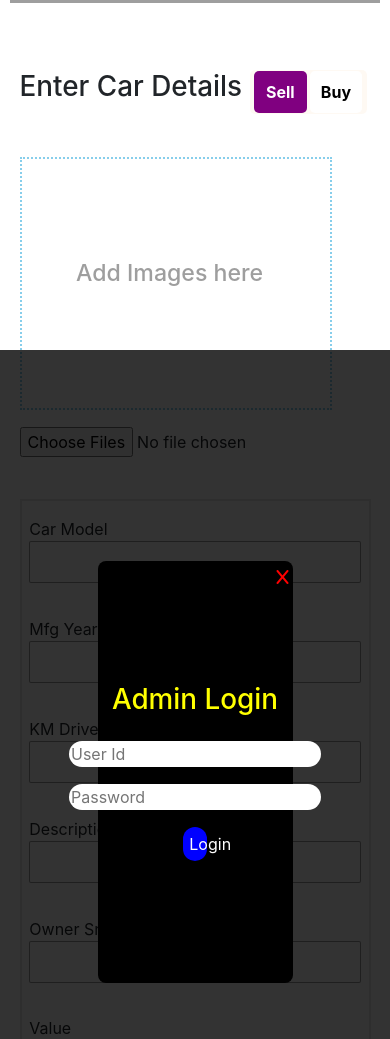
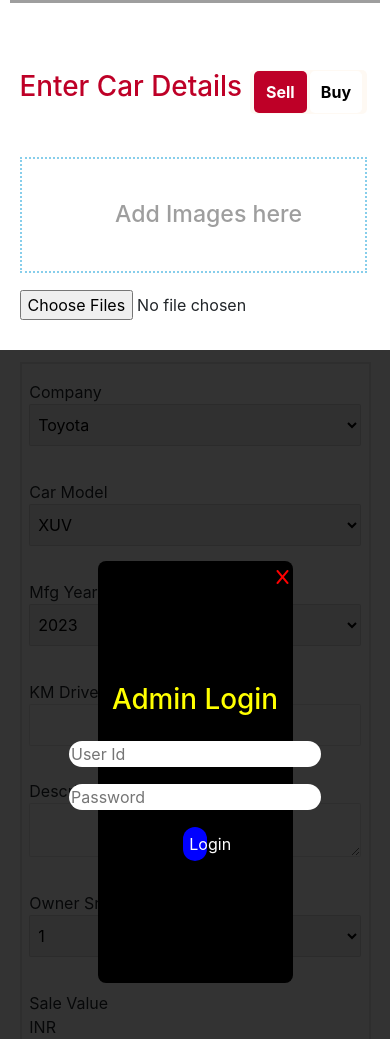
Before and after one commit to Rupam-B/Car-Relation-bsp, a React (Create React App) app: page /SellCarPortal in a window 390 px wide. Shown: the part 494-1533 px from the top of the page. Built offline with nearby package versions, Linux system fonts and the light colour scheme; grey boxes are pictures that could not be loaded.

Commit message:
home buttons added819

```diff
--- a/src/Components/HomePage/Home.jsx
+++ b/src/Components/HomePage/Home.jsx
@@ -88,7 +88,7 @@ const Home = () => {
                 onMouseEnter={()=>handlePhoneTooltip(items.id)}
                 onMouseLeave={()=>setPhonneToolTip(false)}
                 className='car-details-multi-btn multi-button-phone'>
-                  <i className="fa-solid fa-phone multi-btn-phone"></i>
+                  <i style={{fontSize:'1.4rem'}} className="fa-solid fa-phone multi-btn-phone"></i>
                   </button>
                 </div>
                 <div className='multi-whatsapp-combining-div'>
@@ -96,23 +96,21 @@ const Home = () => {
                 <button
                  onMouseEnter={()=>handleWhatsappTooltip(items.id)}
                  onMouseLeave={()=>setWhatsappToolTip(false)}
-                className='car-details-multi-btn multi-button-whatsapp'><i className="fa-brands fa-whatsapp multi-btn-whatsapp"></i></button>
+                className='car-details-multi-btn multi-button-whatsapp'><i style={{fontSize:'1.5rem'}} className="fa-brands fa-whatsapp multi-btn-whatsapp"></i></button>
                 </div>
                 <div className='multi-Enquiry-combining-div'>
                 <div className={enquiryToolTip&&phoneId===items.id?'phone-tooltip':'phone-tooltip-inactive'}>Enquiry</div>
                 <button
                 onMouseEnter={()=>handleEnquiryTooltip(items.id)}
                 onMouseLeave={()=>setEnquiryToolTip(false)}
-                 className='car-details-multi-btn multi-button-enquiry'><span style={{fontSize:'1.8rem'}} className="material-symbols-outlined multi-btn-enquiry">
-                 data_info_alert
-                 </span></button>
+                 className='car-details-multi-btn multi-button-enquiry'><i style={{fontSize:'1.5rem'}} class="fa-regular fa-envelope multi-btn-enquiry"></i></button>
                 </div>
                 <div className='multi-Enquiry-combining-div'>
                 <div className={viewToolTip&&phoneId===items.id?'phone-tooltip':'phone-tooltip-inactive'}>View Details</div>
                 <button
                 onMouseEnter={()=>handleViewTooltip(items.id)}
                 onMouseLeave={()=>setViewToolTip(false)}
-                 className='car-details-multi-btn multi-button-enquiry'><i className="fa-solid fa-eye multi-btn-View"></i></button>
+                 className='car-details-multi-btn multi-button-enquiry'><i style={{fontSize:'1.45rem'}} className="fa-solid fa-eye multi-btn-View"></i></button>
                 </div>
               </div>
             </div>
--- a/src/Components/HomePage/HomeStyle.css
+++ b/src/Components/HomePage/HomeStyle.css
@@ -8,7 +8,7 @@
     padding-right: 3vw;
 }
 .Home-Listing-Header h1{
-    color: rgb(74, 1, 74);
+    color: #be0027;
 }
 .buy-sell-btn{
     width: 12vw;
@@ -28,7 +28,7 @@
     text-decoration: none;
     margin-right: 2px;
     border-radius: 5px;
-    background-color: purple;
+    background-color: #be0027;
     color: white;
     font-weight: bolder
 }
@@ -68,7 +68,7 @@
     align-items: center;
     text-decoration: none;
     border-radius: 5px;
-    background-color: purple;
+    background-color: #be0027;
     color: white;
     font-weight: bolder
 }
@@ -139,7 +139,7 @@
 
 }
 .multi-btn-phone{
-    color: blue;
+    color: #193725;
     font-size: 1.2rem;
 }
 .phone-tooltip{
@@ -206,7 +206,7 @@
     transition: 1s;
 }
 .multi-btn-enquiry{
-    color: red;
+    color: #be0027;
     font-size: 1.2rem;
 }
 
--- a/src/Components/SellCar/SellCar.jsx
+++ b/src/Components/SellCar/SellCar.jsx
@@ -21,7 +21,7 @@ const SellCar = () => {
 
   };
   const UploadApp = () => {
-    toast.success('You App is Under Process, Will be Uploaded after verification',{
+    toast.success('You App is Under Process, Will be Uploaded after verification', {
       position: 'top-center',
       autoClose: 3000,
       hideProgressBar: false,
@@ -31,8 +31,8 @@ const SellCar = () => {
       progress: undefined,
     });
   }
-  const handleClickOnImagediv =()=>{
-      inputRef.current.click()
+  const handleClickOnImagediv = () => {
+    inputRef.current.click()
   }
   return (
     <div className='SellCar-main-div'>
@@ -56,29 +56,60 @@ const SellCar = () => {
           </div>
           <div className='Sell-car-details-fill'>
             <div className='Sell-car-details-fill-main-div'>
+              <label htmlFor="car-Company">Company</label>
+              <select id="car-company"
+              // value={selectedValue} onChange={handleDropdownChange}
+              >
+                <option value="">Toyota</option>
+                <option value="option1">Option 1</option>
+                <option value="option2">Option 2</option>
+                <option value="option3">Option 3</option>
+              </select>
+
               <label htmlFor="Car-Model">Car Model</label>
-              <input type="text" id="Car-Model" name="Car-Model" />
+              <select  id="Car-Model" >
+              <option value="">XUV</option>
+                <option value="option1">Option 1</option>
+                <option value="option2">Option 2</option>
+                <option value="option3">Option 3</option>
+              </select>
+
 
               <label htmlFor="year">Mfg Year</label>
-              <input type="number" id="year" name="year" />
+              <select  id="year" >
+              <option value="">2023</option>
+                <option value="option1">2022</option>
+                <option value="option2">2021</option>
+                <option value="option3">2020</option>
+              </select>
 
               <label htmlFor="Kilo-meters">KM Driven</label>
               <input type="text" id="Kilo-meters" name="Kilo-meters" />
 
-              <label htmlFor="description">Description</label>
-              <input type="text" id="description" name="description" />
+              <div className='description-text-area-div'>
+              <label  htmlFor="description">Description</label>
+              <textarea className='description-text-area' id="description" cols="auto" rows="auto"></textarea>
+              </div>
+
 
               <label htmlFor="Owner">Owner Sr</label>
-              <input type="text" id="Owner" name="Owner" />
+              <select  id="Owner" >
+              <option value="">1</option>
+                <option value="option1">2</option>
+                <option value="option2">3</option>
+              </select>
 
-              <label htmlFor="Value">Value</label>
-              <input type="text" id="Value" name="Value" />
+              <label htmlFor="Value">Sale Value INR</label>
+              <input type="number" id="Value" name="Value" />
 
               <label htmlFor="Insurance">Insurance</label>
-              <input type="text" id="Insurance" name="Insurance" />
+              <select  id="Insurance" >
+              <option value="">Yes</option>
+                <option value="option1">No</option>
+              </select>
             </div>
             <div className='Upload-btn'>
-            <button onClick={UploadApp} className='Add-Upload-button'>Upload Add</button>
+              <button onClick={UploadApp} className='Add-Upload-button'>Proceed To Sell</button>
             </div>
           </div>
         </div>
--- a/src/Components/SellCar/sellcarStyle.css
+++ b/src/Components/SellCar/sellcarStyle.css
@@ -7,6 +7,9 @@
 .SellCar-top-heading{
     display: flex;
     justify-content: space-between;
+}
+.SellCar-top-heading h1{
+    color: #be0027;
 }
 
 .Sell-car-main-content{
@@ -44,18 +47,36 @@
 }
 .Sell-car-details-fill-main-div input{
     margin-bottom: 4vh;
-    border: 2px solid rgba(7, 7, 7, 0.4);
+    border: 2px solid rgba(7, 7, 7, 0.2);
     border-radius: 3px;
     padding-left: 1vw;
     width: 20vw;
 }
+.Sell-car-details-fill-main-div select{
+    margin-bottom: 4vh;
+    border: 2px solid rgba(7, 7, 7, 0.2);
+    border-radius: 3px;
+    padding-left: 1vw;
+    width: 20vw;
+}
+.description-text-area{
+    margin-bottom: 4vh;
+    border: 2px solid rgba(7, 7, 7, 0.2);
+    border-radius: 3px;
+    padding-left: 1vw;
+    width: 20vw;
+  }
 .Sell-car-details-fill-main-div label{
     margin-right: 1vw;
     width: 13vw;
 }
+.description-text-area-div{
+    display: flex;
+    justify-content: flex-start;
+}
 .Add-Upload-button{
     margin-top: 5vh;
-    width: 8vw;
+    width: 12vw;
     height: 5vh;
     background-color: rgba(12, 12, 12, 0.7);
     color: white;
@@ -73,12 +94,14 @@
 
     }
     .show-uploaded-image{
-        width: 80vw;
+        width: 100%;
         padding-left: 2vw;
+        height: auto;
     }
     .substitute-image-text{
-        margin-left: 12vw;
-        margin-top: 12vh;
+        margin-left: 22vw;
+        margin-bottom:5vh;
+        margin-top:5vh;
     }
     .show-uploaded-image img{
         width: 18vw;
@@ -102,9 +125,25 @@
     }
     .Sell-car-details-fill-main-div input{
         width: 85vw;
-        border: 1px solid rgba(0, 0, 0, 0.4);
+        border: 1px solid rgba(0, 0, 0, 0.1);
         border-radius: 2px;
         height: 5vh;
+
+    }
+    .Sell-car-details-fill-main-div select{
+        width: 85vw;
+        border: 1px solid rgba(0, 0, 0, 0.1);
+        border-radius: 2px;
+        height: 5vh;
+    }
+    .description-text-area{
+        width: 85vw;
+        border: 1px solid rgba(0, 0, 0, 0.1);
+        border-radius: 2px;
+        height: auto;
+      }
+      .description-text-area-div{
+        flex-direction: column;
     }
     .Sell-car-details-fill-main-div label{
         /* margin: auto; */
@@ -119,7 +158,7 @@
     .Add-Upload-button{
         justify-self: center;
         margin-top: 3vh;
-        width: 30vw;
+        width: 40vw;
         height: 5vh;
         background-color: rgba(12, 12, 12, 0.7);
         color: white;
```
